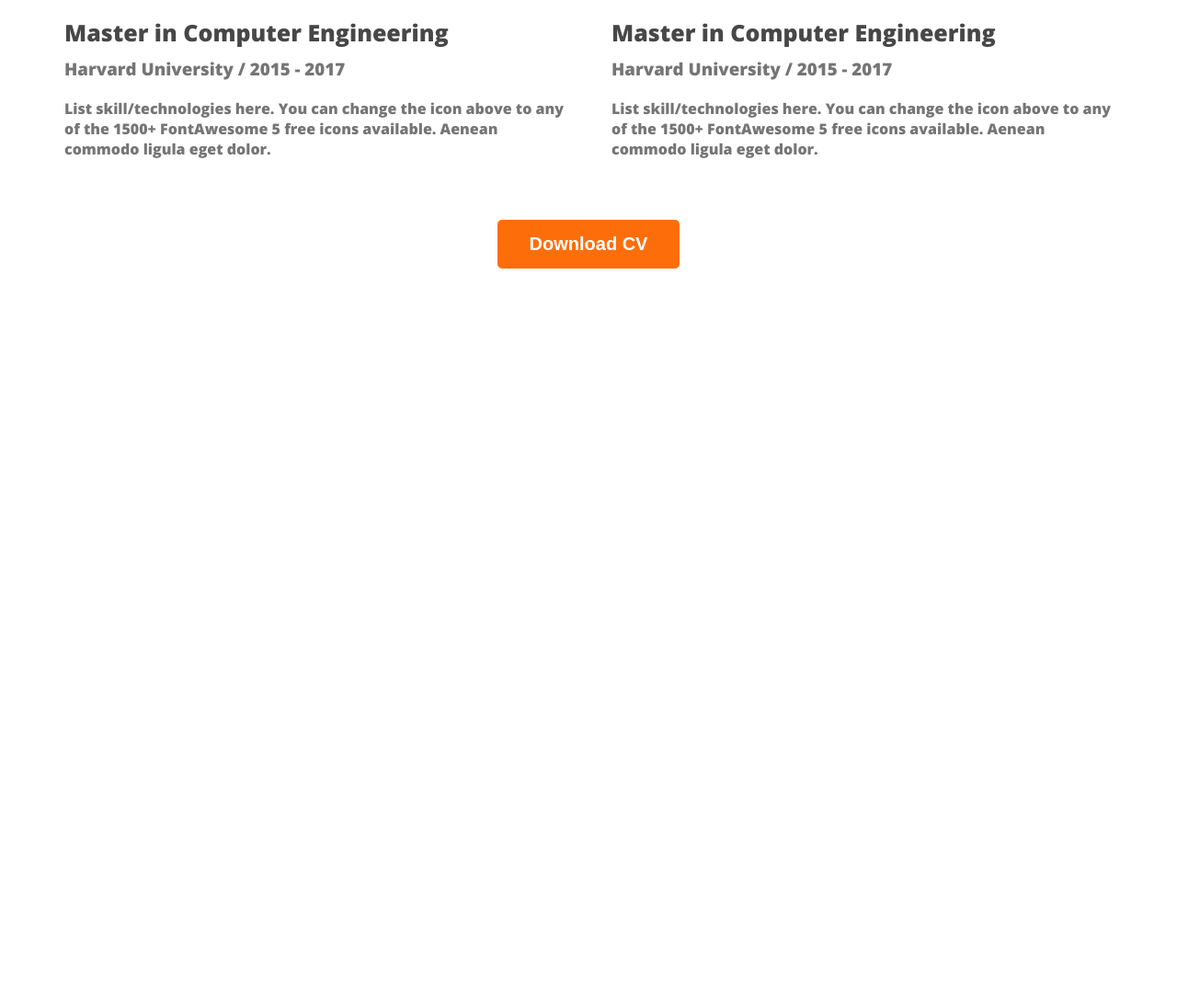
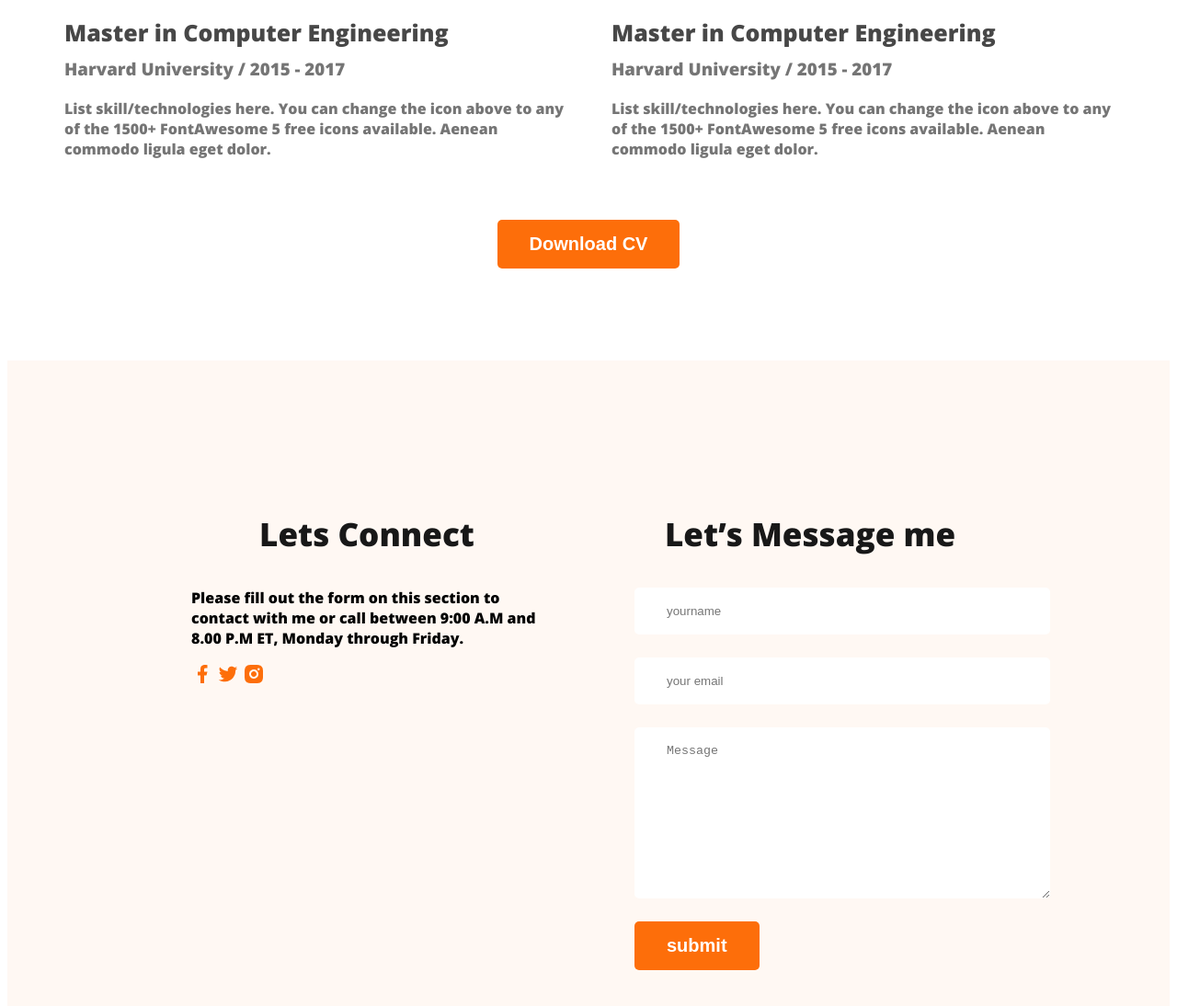
Before and after one commit to nihad20011/webdeveloper-portfolio, a plain HTML site: page index.html in a window 1280 px wide. Shown: the part 3071-4165 px from the top of the page at 92% size. Before the commit the page ends 3371 px from the top, so only its background shows below. Drawn offline with nearby package versions, Linux system fonts and the light colour scheme.

Commit message:
complete

```diff
--- a/index.html
+++ b/index.html
@@ -164,6 +164,28 @@
 
     </main>
     <footer>
+        <div class="footer-column">
+            <h3 class="section-title">Lets Connect</h3>
+            <p class="paragraphn-section-description">Please fill out the form on this section to contact with me or call between 9:00 A.M and 8.00 P.M ET, Monday through Friday.</p>
+            <div>
+                <div class="social-links">
+                   <a href=""><img src="images/icons/facebook.png" alt=""></a>
+                   <a href=""><img src="images/icons/twitter.png" alt=""></a>
+                   <a href=""><img src="images/icons/insta.png" alt=""></a>
+                </div>
+            </div>
+
+        </div>
+        <div class="footer-column">
+            <h3 class="section-title">Let’s Message me</h3>
+            <form class="contact"><input type="text" placeholder="yourname">
+            <input type="text" placeholder="your email" name="" id="">
+        <textarea name="" placeholder="Message" id="" cols="30" rows="10"></textarea>
+        <input class="btn-primary" type="submit" value="submit">
+
+    </form>
+
+        </div>
 
 
     </footer>
--- a/styles/portfolio.css
+++ b/styles/portfolio.css
@@ -184,3 +184,24 @@ main section {
     text-align: center;
     margin-top: 50px;
 }
+/* footer style */
+footer {
+    display: flex;
+    gap: 100px;
+    background: #FFF8F3;
+    padding: 130px 200px;
+    margin-top: 100px;
+}
+.footer-column {
+    width: 50%;
+}
+.contact input[type="text"], .contact input[type="email"], textarea {
+    display: block;
+    margin-bottom: 25px;
+    padding: 18px 35px;
+    color: #757575;
+    border-radius: 5px;
+    border: none;
+    background: #FFF;
+    width: 100%;
+}
```
